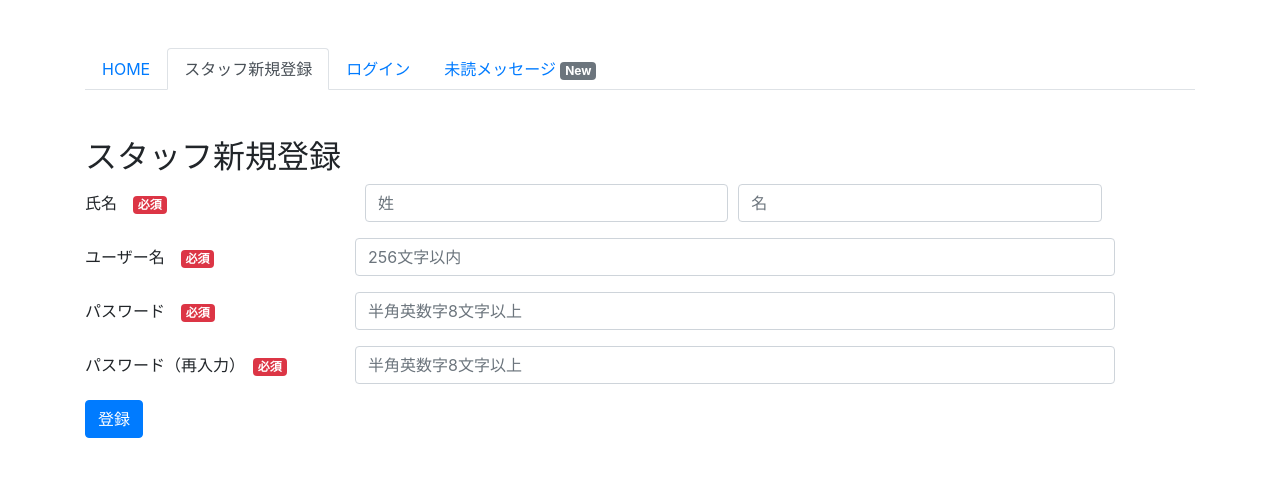
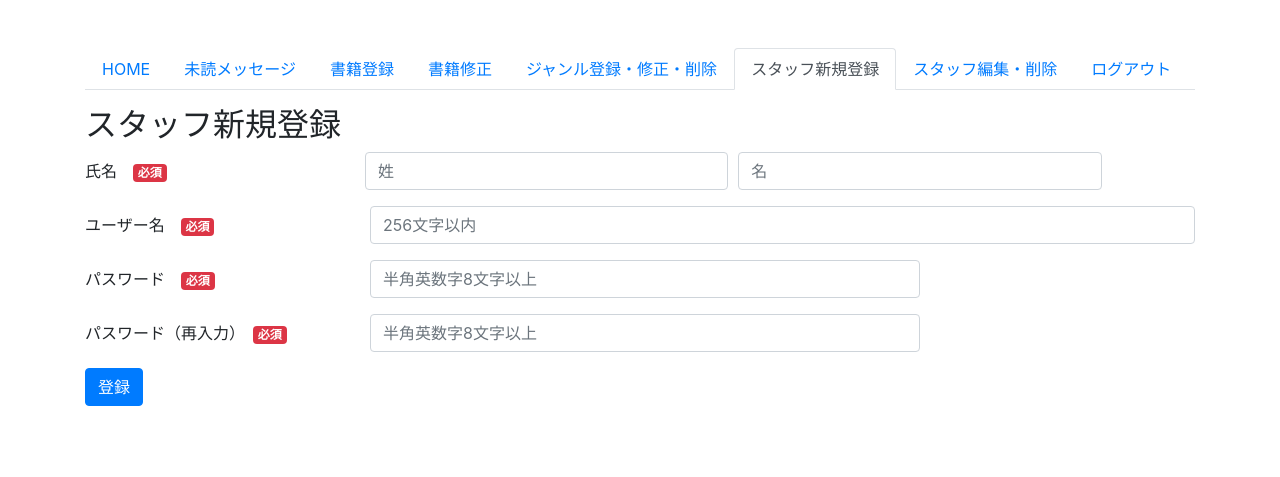
Before and after one commit to kiyounitachifurumaubokuhakirai/BookList, a PHP site: page /staff_register.php in a window 1280 px wide. Shown: the top 477 px of the page. Run offline with PHP 8.4, Linux system fonts and the light colour scheme.

Commit message:
書籍登録ページとレイアウトを統一

```diff
--- a/htdocs/staff_register.php
+++ b/htdocs/staff_register.php
@@ -17,6 +17,7 @@
 <body>
   <div class="container mt-5">
     <ul class="nav nav-tabs">
+      <?php if(isset($_SESSION["login"]['user']) && !$_SESSION["login"]['user']):?>
         <li class="nav-item">
           <a href="index.php" class="nav-link">HOME</a>
         </li>
@@ -29,11 +30,37 @@
         <li class="nav-item">
           <a href="./after_login/message.php" class="nav-link">未読メッセージ <span class="badge badge-secondary">New</span></a>
         </li>
+      <?php else:?>
+        <li class="nav-item">
+          <a href="index.php" class="nav-link">HOME</a>
+        </li>
+        <li class="nav-item">
+          <a href="./after_login/message.php" class="nav-link">未読メッセージ</a>
+        </li>
+        <li class="nav-item">
+          <a href="./after_login/book_register.php" class="nav-link">書籍登録</a>
+        </li>
+        <li class="nav-item">
+          <a href="./after_login/search.php" class="nav-link">書籍修正</a>
+        </li>
+        <li class="nav-item">
+          <a href="./after_login/genre.php" class="nav-link">ジャンル登録・修正・削除</a>
+        </li>
+        <li class="nav-item">
+          <a href="staff_register.php" class="nav-link active">スタッフ新規登録</a>
+        </li>
+        <li class="nav-item">
+          <a href="./after_login/staff_edit_delete.php" class="nav-link">スタッフ編集・削除</a>
+        </li>
+        <li class="nav-item">
+          <a href="" class="nav-link">ログアウト</a>
+        </li>
+      <?php endif?>
     </ul>
   </div>
 
   <div class="container">
-    <div class="my-5">
+    <div class="my-3">
 
       <h2>スタッフ新規登録</h2>
 
@@ -43,7 +70,7 @@
           <label for="first_name" class="col-sm-3 col-form-label">氏名　<span class="badge badge-danger">必須</span></label>
           <div class="form-group col-sm-4">
             <?php if(isset($_SESSION['err']['staff']['last_name'])):?>
-              <input type="text" class="form-control alert alert-danger" id="last_name" name="last_name" placeholder=<?=$_SESSION['err']['staff']['last_name']?>>
+              <input type="text" class="form-control is-invalid" id="last_name" name="last_name" placeholder=<?=$_SESSION['err']['staff']['last_name']?>>
             <?php else:?>
               <input type="text" class="form-control" id="last_name" name="last_name" placeholder="姓"
                 value="<?php if(isset($_SESSION['staff']['last_name'])) echo $_SESSION['staff']['last_name'] ?>">
@@ -51,7 +78,7 @@
           </div>
           <div class="form-group col-sm-4">
             <?php if(isset($_SESSION['err']['staff']['first_name'])):?>
-              <input type="text" class="form-control alert alert-danger" id="first_name" name="first_name" placeholder=<?=$_SESSION['err']['staff']['first_name']?>>
+              <input type="text" class="form-control is-invalid" id="first_name" name="first_name" placeholder=<?=$_SESSION['err']['staff']['first_name']?>>
             <?php else:?>
               <input type="text" class="form-control" id="first_name" name="first_name" placeholder="名"
                 value="<?php if(isset($_SESSION['staff']['first_name'])) echo $_SESSION['staff']['first_name'] ?>">
@@ -61,34 +88,41 @@
 
         <div class="form-group row">
           <label for="user_name" class="col-sm-3 col-form-label">ユーザー名　<span class="badge badge-danger">必須</span></label>
-          <?php if(isset($_SESSION['err']['staff']['username'])):?>
-            <input type="text" class="form-control col-sm-8 col-form-label alert alert-danger" id="user_name" name="user_name" placeholder="<?=$_SESSION['err']['staff']['username']?>">
+          <div class="col-sm-9">
+            <?php if(isset($_SESSION['err']['staff']['user_name'])):?>
+              <input type="text" class="form-control col-form-label is-invalid" id="user_name" name="user_name" placeholder="<?=$_SESSION['err']['staff']['user_name']?>">
             <?php else:?>
-            <input type="text" class="form-control col-sm-8 col-form-label" id="user_name" name="user_name" placeholder="256文字以内"
+              <input type="text" class="form-control col-form-label" id="user_name" name="user_name" placeholder="256文字以内"
                   value="<?php if(isset($_SESSION['staff']['user_name'])) echo $_SESSION['staff']['user_name'] ?>">
             <?php endif?>
           </div>
+        </div>
+
 
         <div class="form-group row">
           <label for="password1" class="col-sm-3 col-form-label">パスワード　<span class="badge badge-danger">必須</span></label>
+          <div class="col-sm-9">
             <?php if(isset($_SESSION['err']['staff']['password1'])):?>
-            <input type="password" class="form-control col-sm-8 col-form-label alert alert-danger" id="password1" name="password1" placeholder="<?=$_SESSION['err']['staff']['password1']?>">
+              <input type="password" class="form-control col-sm-8 is-invalid" id="password1" name="password1" placeholder="<?=$_SESSION['err']['staff']['password1']?>">
             <?php elseif(isset($_SESSION['err']['staff']['inconsistent'])):?>
-            <input type="password" class="form-control col-sm-8 col-form-label alert alert-danger" id="password1" name="password1" placeholder="<?=$_SESSION['err']['staff']['inconsistent'] ?>">
+              <input type="password" class="form-control col-sm-8 is-invalid" id="password1" name="password1" placeholder="<?=$_SESSION['err']['staff']['inconsistent'] ?>">
             <?php else:?>
               <input type="password" class="form-control col-sm-8 col-form-label" id="password1" name="password1" placeholder="半角英数字8文字以上">
             <?php endif?>
           </div>
+        </div>
 
         <div class="form-group row">
           <label for="password2" class="col-sm-3 col-form-label">パスワード（再入力）　<span class="badge badge-danger">必須</span></label>
+          <div class="col-sm-9">
             <?php if(isset($_SESSION['err']['staff']['password2'])):?>
-            <input type="password" class="form-control col-sm-8 col-form-label alert alert-danger" id="password2" name="password2" placeholder="<?=$_SESSION['err']['staff']['password2']?>">
+              <input type="password" class="form-control col-sm-8 is-invalid" id="password2" name="password2" placeholder="<?=$_SESSION['err']['staff']['password2']?>">
             <?php elseif(isset($_SESSION['err']['staff']['inconsistent'])):?>
-            <input type="password" class="form-control col-sm-8 col-form-label alert alert-danger" id="password2" name="password2" placeholder="<?=$_SESSION['err']['staff']['inconsistent'] ?>">
+              <input type="password" class="form-control col-sm-8 cis-invalid" id="password2" name="password2" placeholder="<?=$_SESSION['err']['staff']['inconsistent'] ?>">
             <?php else:?>
               <input type="password" class="form-control col-sm-8 col-form-label" id="password2" name="password2" placeholder="半角英数字8文字以上">
             <?php endif?>
+          </div>
         </div>
 
         <div class="form-group row">
```
Lines whose indentation alone changed are shown as unchanged.
